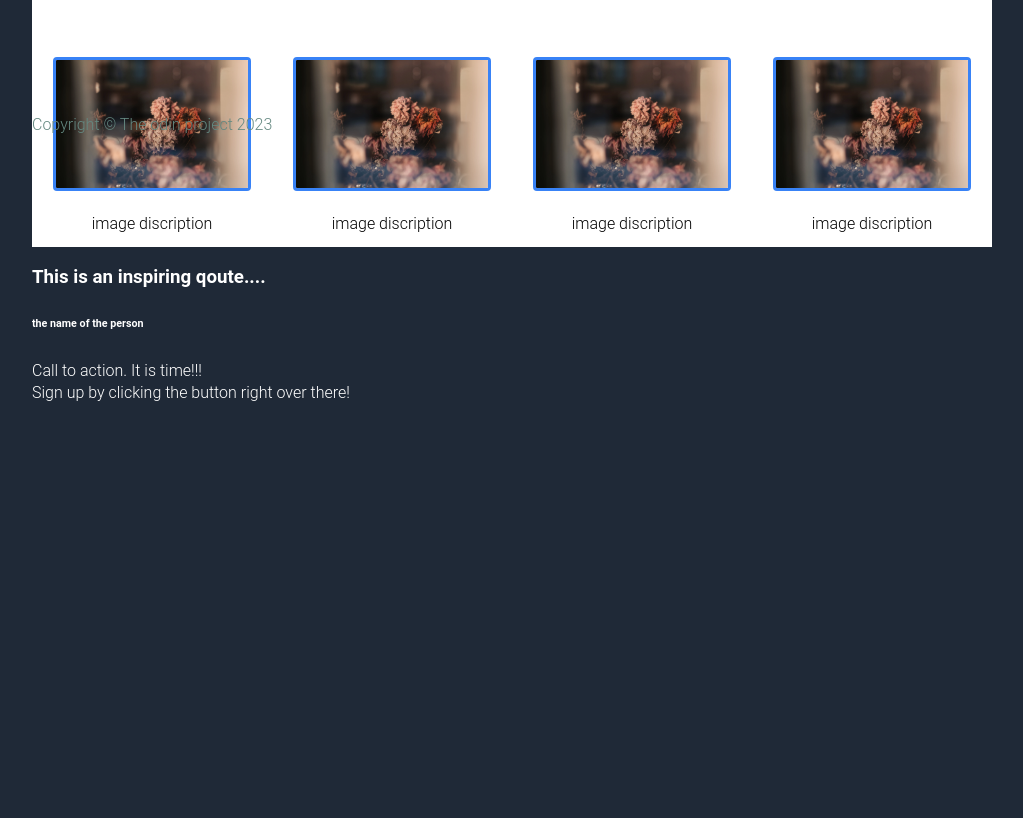
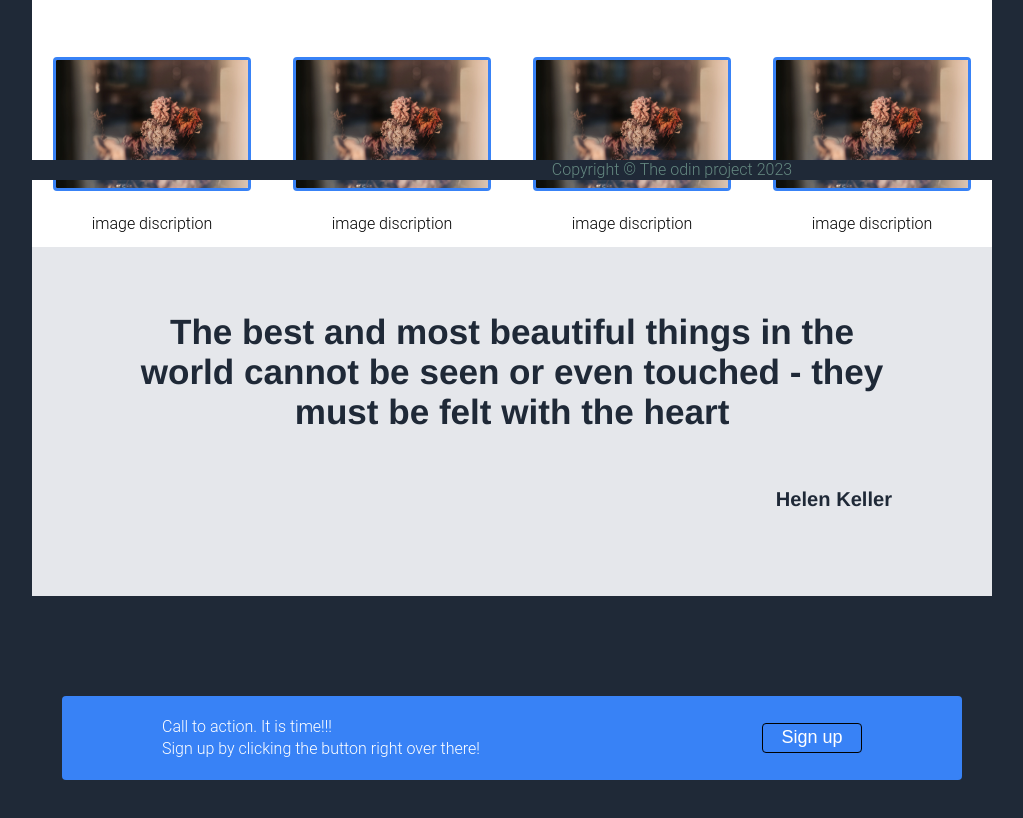
Before and after one commit to Mahlet2123/The-ODIN---Landing-Page, a plain HTML site: page index.html in a window 1280 px wide. Shown: the part 620-1438 px from the top of the page, without its empty margins (128-1151 px from the left). Before the commit the page ends 1054 px from the top, so only its background shows below. Drawn offline with Linux system fonts and the light colour scheme.

Commit message:
finished landing page

```diff
--- a/common.css
+++ b/common.css
@@ -1,10 +1,11 @@
 /*---------- custom style-------*/
 
-.main-container {
+.container {
 	margin: 0 auto;
 	padding: 30px 0;
 	width: 960px;
 	background: #1f2937;
+	/*background-color: white;*/
 }
 
 body {
@@ -68,7 +69,7 @@ body {
 
 .main-image img {
 	width: 100%;
-	height: auto;
+	height: auto;BOB
 	justify-content: center;
 	border: none;
 	border-radius: 5px;
@@ -95,6 +96,7 @@ body {
 	font-size: 20px;
 	padding: 30px;
 	background-color: white;
+	color: #1f2937;
 }
 
 .a, .b, .c, .d, .some-info {
@@ -113,20 +115,57 @@ img {
 
 /*---------- body part 3 --------*/
 
+.row {
+        background: white;
+        width: 960px;
+}
+
+.qoute {
+	background-color: #e5e7eb;
+	box-sizing: padding-box;
+	margin: 50px 0;
+	padding: 30px 100px;
+	font-family: "Bradley Hand ITC", Helvetica Neue, Helvetica, Arial, sans-serif;
+	font-size: 30px;
+	line-height: 40px;
+	color: #1f2937;
+	margin-top: 0;
+}
+
+.qoute h3{
+	text-align: center;
+}
+
+.qoute h6 {
+	text-align: right;
+}
+
+.last {
+	display: flex;
+	justify-content: space-between;
+	align-items: center;
+	padding: 20px 100px;
+	margin: 30px;
+	background-color: #3882f6;
+	border: none;
+	border-radius: 4px;
+	margin-top: 100px;
+}
+
+.down {
+	border: 1px solid black;
+}
 
 /* ----------- footer ----------*/
 
-.primary-footer small {
-        float: left;
-        font-weight: 400;
-	text-align: center;
-}
-
 .primary-footer {
+	background-color: #1f2937;
         color: #648880;
-        font size: 14px;
-        padding-bottom: 44px;
-        padding-top: 44px;
+        font size: 12px;
 	position: fixed;
 	bottom: 0;
+	height: 20px;
+	width: 100%;
+	text-align: center;
+	line-height: 20px;
 }
--- a/index.html
+++ b/index.html
@@ -5,7 +5,7 @@
 		<meta name="viewport" content="width=divice-width initial-scale=1.0">
 		<link rel="stylesheet" href="common.css">
 	</head>
-	<body class="main-container">
+	<body class="main container">
 		<header class="primary-header darker">
 			<div class="logo">
 				HEADER<br>LOGO
@@ -32,7 +32,8 @@
 			<h2>Some random information</h2>
 		</section>
 
-		<section class="illustration">
+		<section class="row">
+			<div class="illustration">
 				<div class="a">
 					<img src="photo-1657878858550-5105ed0368cf.webp">
 					<p>image discription</p>
@@ -49,14 +50,18 @@
                 	                <img src="photo-1657878858550-5105ed0368cf.webp">
                         	        <p>image discription</p>
 	                        </div>
+			</div>
 		</section>
-		<section>
-			<h3>This is an inspiring qoute....</h3>
-			<h6>the name of the person</h6>
+		<section class="qoute">
+			<h3>The best and most beautiful things in the world cannot be seen or even touched - they must be felt with the heart</h3>
+			<h6>Helen Keller</h6>
 		</section>
-		<section>
+		<section class="last">
+			<div>
 				<div>Call to action. It is time!!!</div>
 				<div>Sign up by clicking the button right over there!</div>
+			</div>
+			<button class="button signup down" type="button">Sign up</button>
 		</section>
 		<footer class="primary-footer">
 			<div>Copyright &#169 The odin project 2023</div>
```
Lines whose indentation alone changed are shown as unchanged.
